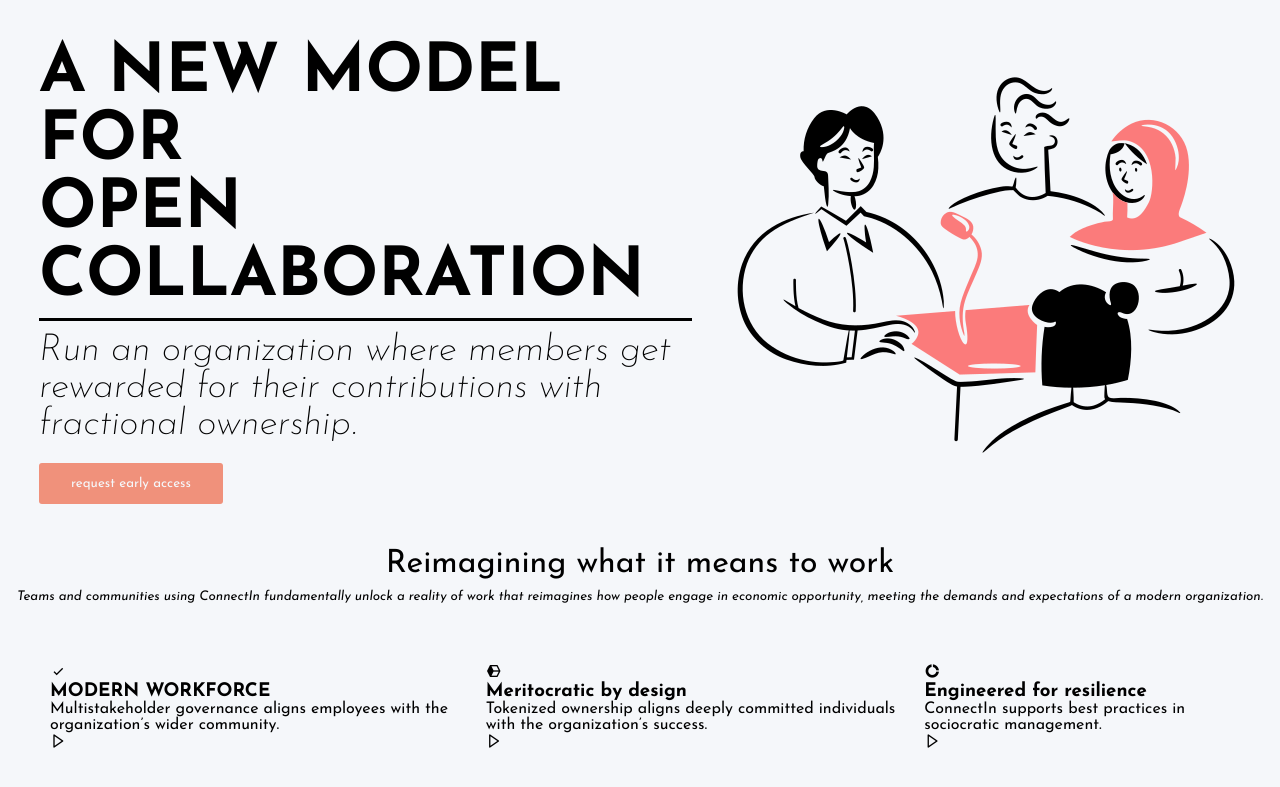
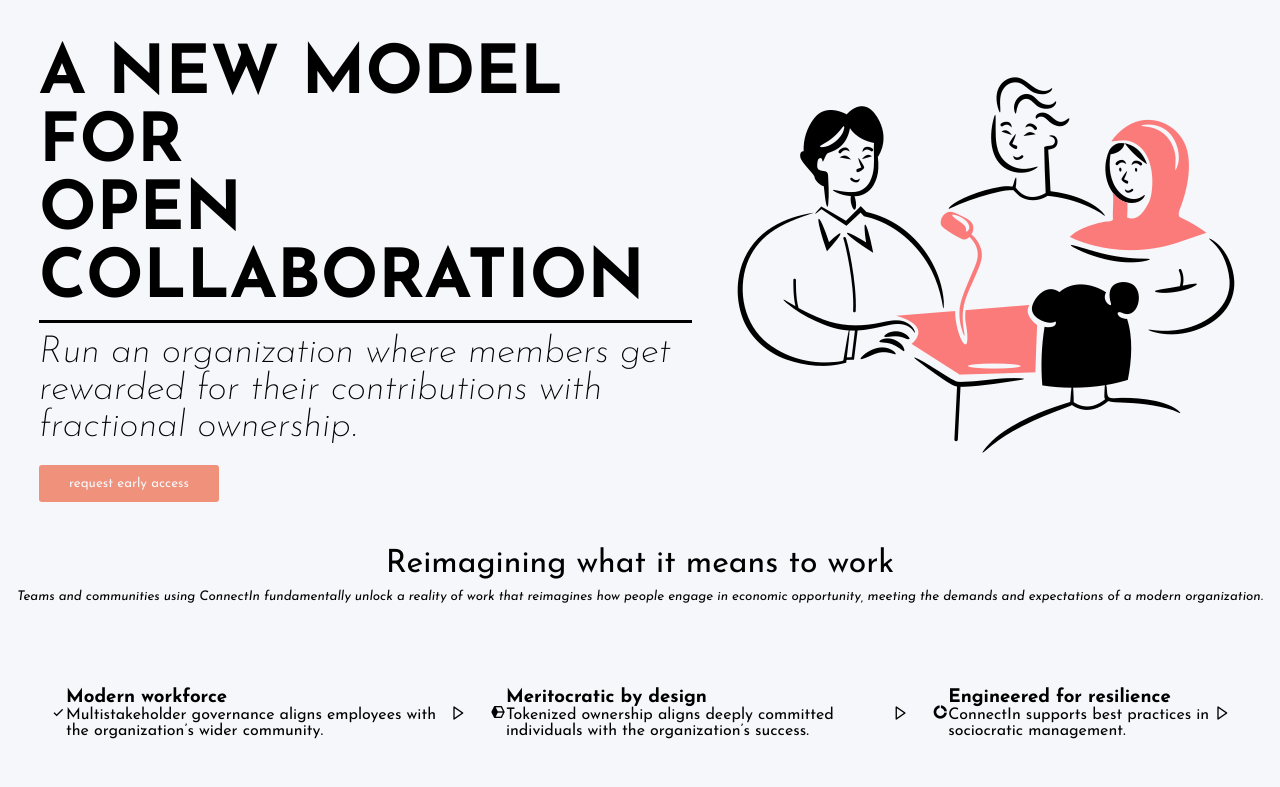
Before and after one commit to michaelwithlove/Proyecto_de_prueba_1, a plain HTML site: page Index.html in a window 1280 px wide. Shown: the part 91-878 px from the top of the page. Drawn offline with nearby package versions, Linux system fonts and the light colour scheme.

Commit message:
Estilo de garantia de proyecto

```diff
--- a/CSS/Index.css
+++ b/CSS/Index.css
@@ -4,7 +4,9 @@
     padding: 0;
     font-family: "Josefin Sans", sans-serif;
 }
+
 /*Encabezado*/
+
 header{
     display: flex;
     align-items: center;
@@ -53,6 +55,7 @@ transform: scale(1.2);
 }
 
 /*Contenido: Presentacion*/
+
 .Presentation{
 background-color: #F5F7FA;
 display: flex;
@@ -87,7 +90,7 @@ gap: 28px;
     border: none;
     border-radius: 3px;
     color: #F5F7FA;
-    padding: 14px 32px;
+    padding: 12px 30px;
     cursor: pointer;
     transition-duration: 0.3s;
     margin-top: 20px;
@@ -99,7 +102,9 @@ gap: 28px;
     transition-duration: 0.1s;
     background-color: #edc5bc;
 }
+
 /*TITULO DE CONTENIDO*/
+
 .Content_title{
     display: flex;
     align-items: center;
@@ -118,10 +123,20 @@ gap: 28px;
     font-weight: 400;
     font-style: italic;
 }
+
 /*GARANTIA DE CONTENIDO*/
 
 .Guarantee{
     background-color: #F5F7FA;
     padding: 50px 50px;
     display: flex;
+    flex-wrap: nowrap;
+    gap: 24px;
 }
+.Guarantee .item {
+    background-color: #f5f7fa00;
+    display: flex;
+    justify-content: space-between;
+    align-items: center;
+    height: 100px;
+}
--- a/Index.html
+++ b/Index.html
@@ -55,35 +55,35 @@
           <div class="item">
             <div class="icon">
               <i class='bx bx-check'></i>
+            </div>
               <div class="info">
-                <h3>MODERN WORKFORCE</h3>
+                <h3>Modern workforce</h3>
                 <P>Multistakeholder governance aligns employees
                   with the organization’s wider community.</P>
               </div>
               <i class='bx bx-right-arrow'></i>
            </div>
-           </div>
           <div class="item">
             <div class="icon">
               <i class='bx bxs-cube-alt'></i>
+            </div>
             <div class="info">
               <h3>Meritocratic by design</h3>
-                  <P>Tokenized ownership aligns deeply committed
-                    individuals with the organization’s success.</P>
+              <p>Tokenized ownership aligns deeply committed
+                individuals with the organization’s success.</p>
             </div>
             <i class='bx bx-right-arrow'></i>
-              </div>
           </div>
           <div class="item">
             <div class="icon">
               <i class='bx bxs-doughnut-chart'></i>
+            </div>
             <div class="info">
               <h3>Engineered for resilience</h3>
-                    <P>ConnectIn supports best practices
-                      in sociocratic management.</P>
+              <p>ConnectIn supports best practices
+                in sociocratic management.</p>
             </div>
             <i class='bx bx-right-arrow'></i>
-                </div>
           </div>
           </div>
        </section>
```
Lines whose indentation alone changed are shown as unchanged.
